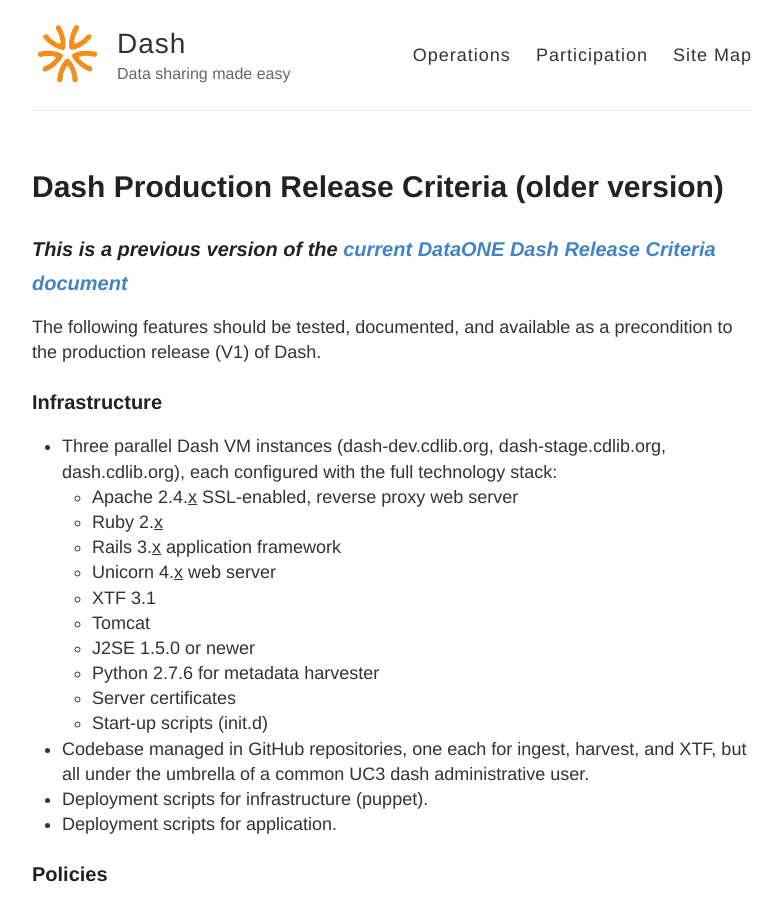
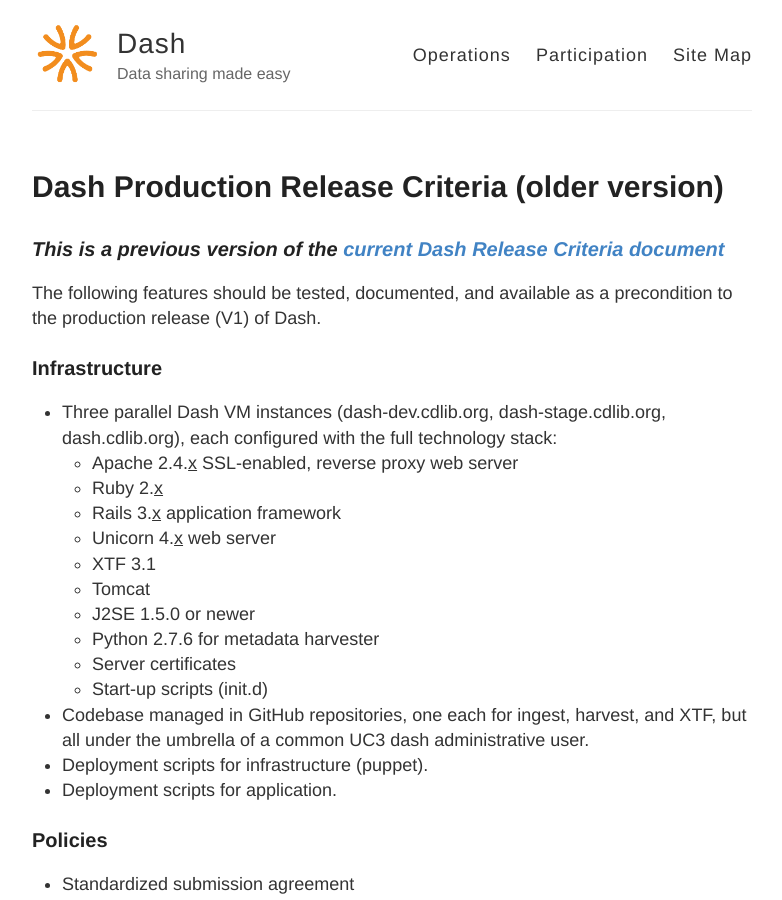
Before and after one commit to CDLUC3/dash, a Jekyll site: the page built from release-criteria-old.md, in a window 1280 px wide and 900 px high. Shown: the whole window, without its empty margins (248-1030 px from the left). Built offline with Jekyll 4.4.1, drawn with Linux system fonts in a browser that asks for light colours.

Commit message:
Update release-criteria-old.md

```diff
--- a/release-criteria-old.md
+++ b/release-criteria-old.md
@@ -4,7 +4,7 @@
 permalink: /release-criteria-old/
 ---
 
-### _This is a previous version of the [current DataONE Dash Release Criteria document](http://cdluc3.github.io/dash/release-criteria/)_
+### _This is a previous version of the [current Dash Release Criteria document](http://cdluc3.github.io/dash/release-criteria/)_
 
 The following features should be tested, documented, and available as a precondition to the production release (V1) of Dash.
 
```
